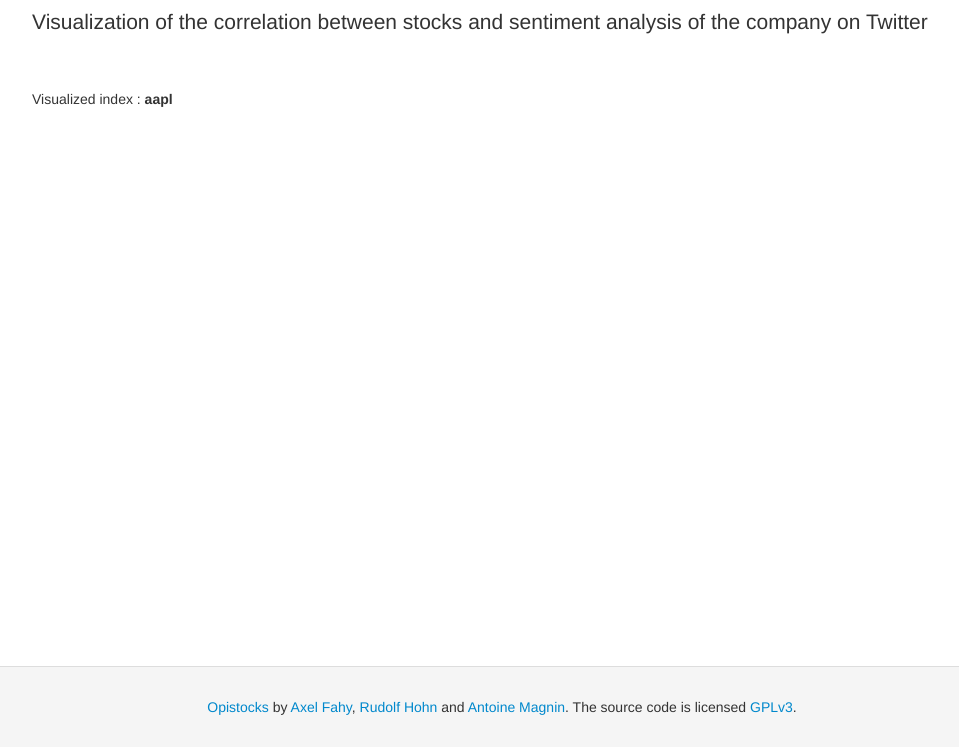
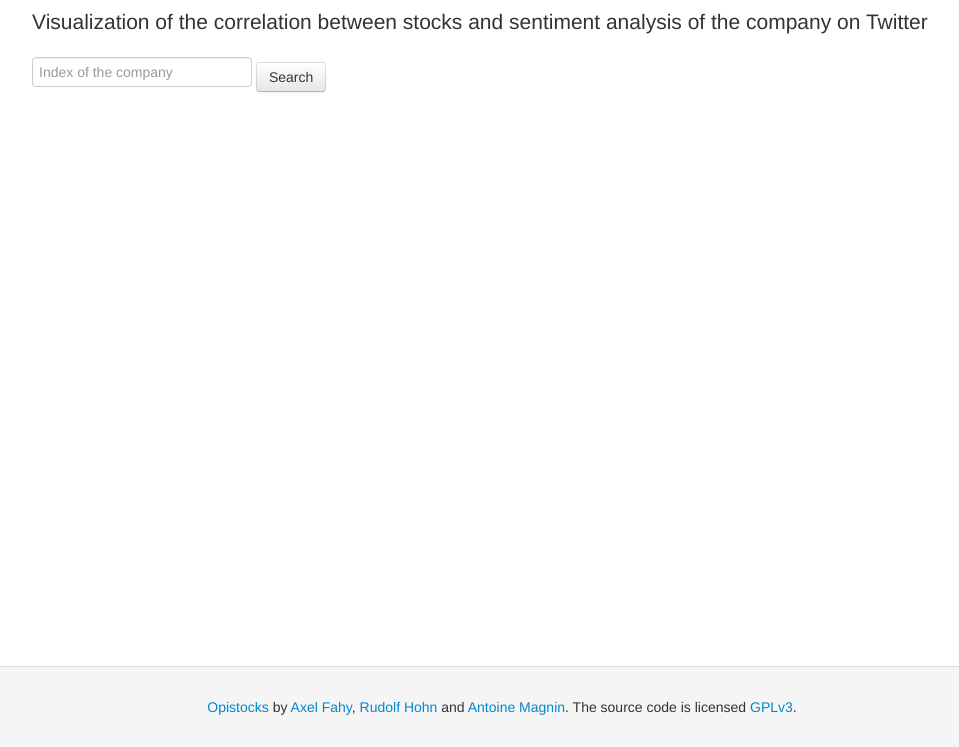
Before and after one commit to rudolfhohn/Opistocks, a website: page src/client/index.html in a window 1280 px wide. Shown: the part 53-800 px from the top of the page, without its empty margins (138-1097 px from the left). Drawn offline with nearby package versions, Linux system fonts and the light colour scheme; some packages are replaced by stand-ins of ours; no server answers; a script that the page names is missing; files whose address does not match are found by name.

Commit message:
feat(client): add index-search component
This new component broadcasts an index when the user launch a search. Line-chart component is listening to this event.

```diff
--- a/src/client/app.js
+++ b/src/client/app.js
@@ -1 +1 @@
-angular.module('opistocks', ['lineChart']);
+angular.module('opistocks', ['lineChart', 'indexSearch']);
--- /dev/null
+++ b/src/client/components/index-search/index-search.component.js
@@ -0,0 +1,19 @@
+angular.module('indexSearch').component('indexSearch', {
+
+    templateUrl: 'components/index-search/index-search.template.html',
+
+    controller: ['$rootScope', function IndexSearchController($rootScope) {
+
+        var self = this;
+        this.index = null;
+
+        this.search = function () {
+            if (this.index) {
+                $rootScope.$broadcast('index', this.index);
+                this.index = null;
+            }
+        };
+
+    }]
+
+});
--- /dev/null
+++ b/src/client/components/index-search/index-search.module.js
@@ -0,0 +1 @@
+angular.module('indexSearch', []);
--- /dev/null
+++ b/src/client/components/index-search/index-search.template.html
@@ -0,0 +1,8 @@
+<form ng-submit="$ctrl.search()">
+    <div class="input-group">
+        <input type="text" class="form-control" placeholder="Index of the company" ng-model="$ctrl.index">
+        <span class="input-group-btn">
+            <button class="btn btn-secondary" type="submit">Search</button>
+        </span>
+    </div>
+</form>
--- a/src/client/components/line-chart/line-chart.component.js
+++ b/src/client/components/line-chart/line-chart.component.js
@@ -2,7 +2,7 @@ angular.module('lineChart').component('lineChart', {
 
     templateUrl: 'components/line-chart/line-chart.template.html',
 
-    controller: ['moment', '$http', function LineChartController(moment, $http) {
+    controller: ['moment', '$http', '$scope', function LineChartController(moment, $http, $scope) {
 
         var self = this;
 
@@ -42,13 +42,16 @@ angular.module('lineChart').component('lineChart', {
             });
         };
 
-        this.labels = this.getLabels();
-        this.data = [[], []];
-        this.getStockValues('aapl', function (data) {
-            self.data[0] = data;
+        $scope.$on('index', function($event, index) {
+            self.index = index;
+            self.getStockValues(index, function (data) {
+                self.data[0] = data;
+            });
         });
 
+        this.labels = this.getLabels();
         this.series = ['Stock', 'Sentiment'];
+        this.data = [[], []];
 
         this.datasets = [{
             yAxisID: 'stock',
--- a/src/client/components/line-chart/line-chart.template.html
+++ b/src/client/components/line-chart/line-chart.template.html
@@ -1,5 +1,5 @@
-<div class="card">
-    <div class="card-header">Visualized index : <strong>aapl</strong></div>
+<div class="card" ng-if="$ctrl.index">
+    <div class="card-header">Visualized index : <strong>{{$ctrl.index}}</strong></div>
     <div class="card-block">
         <canvas class="chart chart-line"
             chart-data="$ctrl.data"
--- a/src/client/index.html
+++ b/src/client/index.html
@@ -17,6 +17,8 @@
     <script src="app.js"></script>
     <script src="components/line-chart/line-chart.module.js"></script>
     <script src="components/line-chart/line-chart.component.js"></script>
+    <script src="components/index-search/index-search.module.js"></script>
+    <script src="components/index-search/index-search.component.js"></script>
 
     <!-- CSS files -->
     <link href="node_modules/bootstrap-v4-dev/dist/css/bootstrap.min.css" rel="stylesheet" />
@@ -34,6 +36,7 @@
     </div>
 
     <div class="container">
+        <index-search></index-search>
         <line-chart></line-chart>
     </div>
 
```
